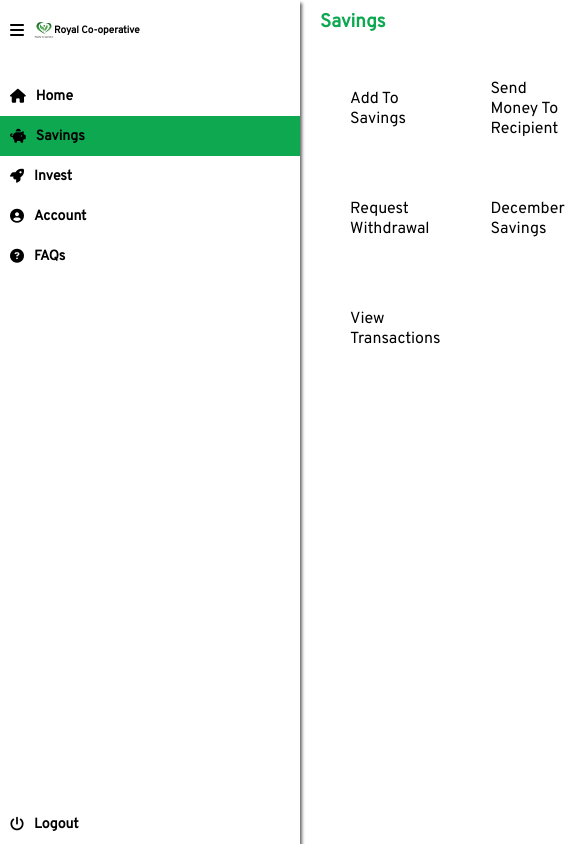
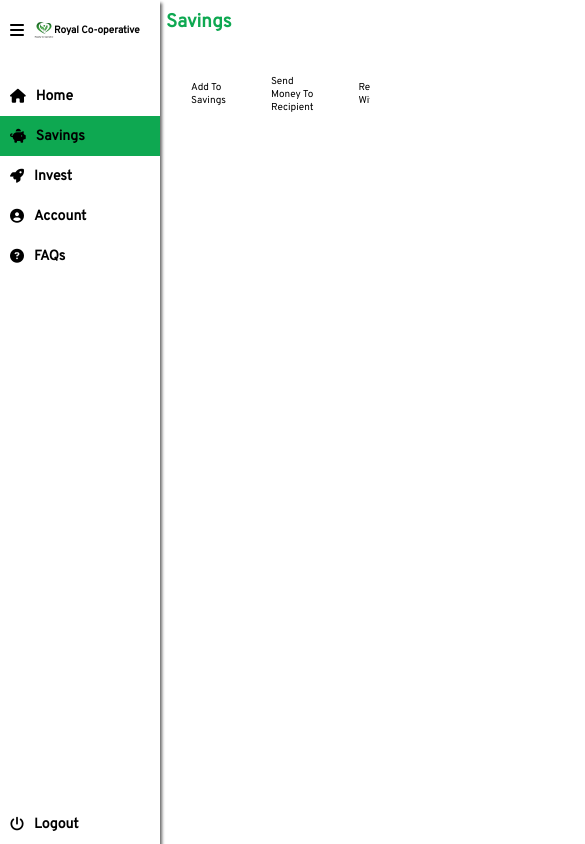
Before and after one commit to oluwatoba1/rc2, a React (Create React App) app: page /savings in a window 390 px wide. Shown: the top 844 px of the page, 585 px wide, since content can reach past the window. Built offline with nearby package versions, Linux system fonts and the light colour scheme.

Commit message:
Design Bug Fixes

```diff
--- a/src/App.css
+++ b/src/App.css
@@ -34,7 +34,6 @@ p {
 	display: block;
 	z-index: 2;
 	height: 100vh;
-	width: 300px;
 }
 
 .logoHeader {
@@ -81,6 +80,8 @@ p {
 .links li ul {
 	list-style-type: none;
 	display: none;
+	padding-inline-start: 0;
+	padding-left: var(--padding);
 }
 
 .logout {
@@ -117,9 +118,9 @@ a.active {
 
 .right {
 	position: absolute;
-	left: 300px;
+	left: 146px;
 	padding: 10px 20px;
-	width: calc(100%-300px);
+	width: calc(100%-146px);
 }
 
 @media (max-width: 640px) {
@@ -147,4 +148,8 @@ a.active {
 	.links i {
 		height: 20px;
 	}
+
+	.links li ul {
+		padding-left: 10px;
+	}
 }
--- a/src/components/dashboard/Dashboard.css
+++ b/src/components/dashboard/Dashboard.css
@@ -127,8 +127,7 @@
 
 @media (max-width: 640px) {
 	.information {
-		grid-template-columns: repeat(4, 1fr);
-		overflow-x: scroll;
+		grid-template-columns: repeat(1, 1fr);
 		padding: 10px;
 	}
 
--- a/src/components/savings/Savings.css
+++ b/src/components/savings/Savings.css
@@ -3,12 +3,13 @@
 	grid-template-columns: 40% 60%;
 	gap: var(--padding);
 	padding: var(--padding) 0;
+	width: 100%;
 }
 
 .savingsBody {
 	display: grid;
 	grid-template-columns: repeat(2, 1fr);
-	gap: 20px;
+	gap: var(--padding);
 	padding: var(--padding);
 }
 
@@ -35,3 +36,20 @@
 
 .savingsFormBody {
 }
+
+@media (max-width: 640px) {
+	.savingsContainer {
+		grid-template-columns: repeat(1, 1fr);
+	}
+
+	.savingsBody {
+		grid-template-columns: repeat(5, 1fr);
+		padding: 10px;
+		overflow-x: scroll;
+	}
+
+	.savingsBody a {
+		font-size: 10px;
+		height: 40px;
+	}
+}
```
